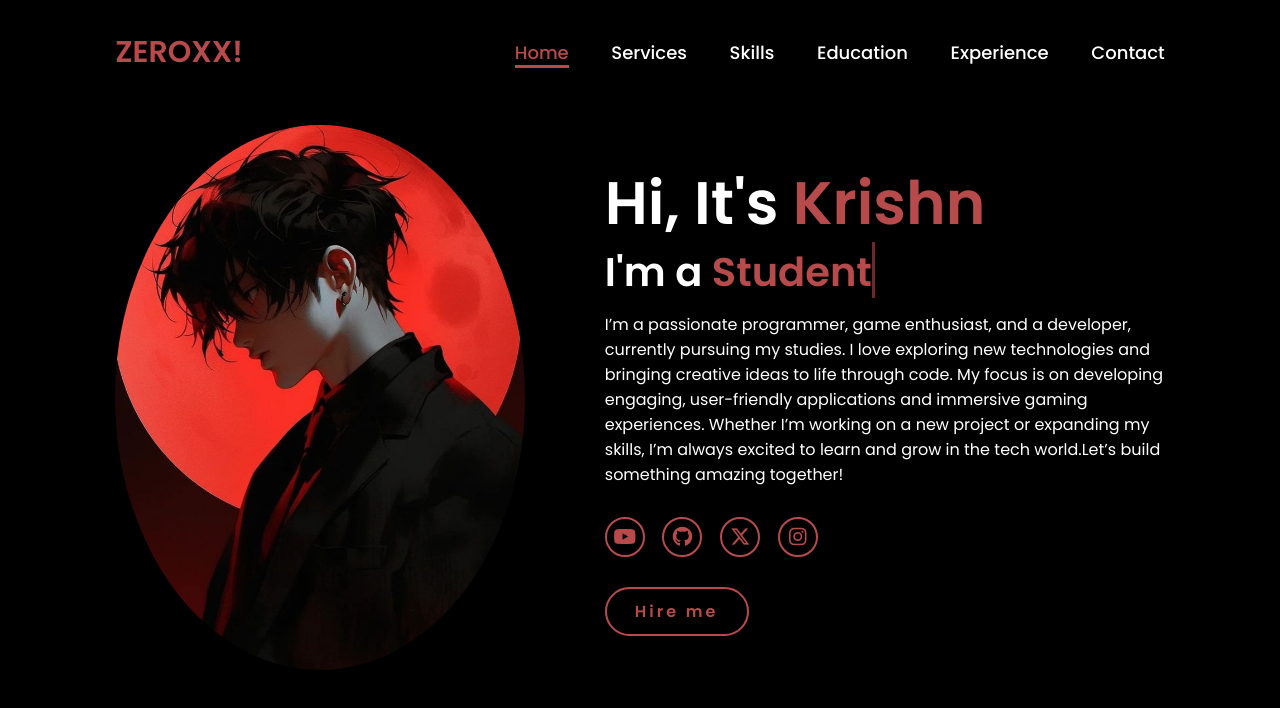
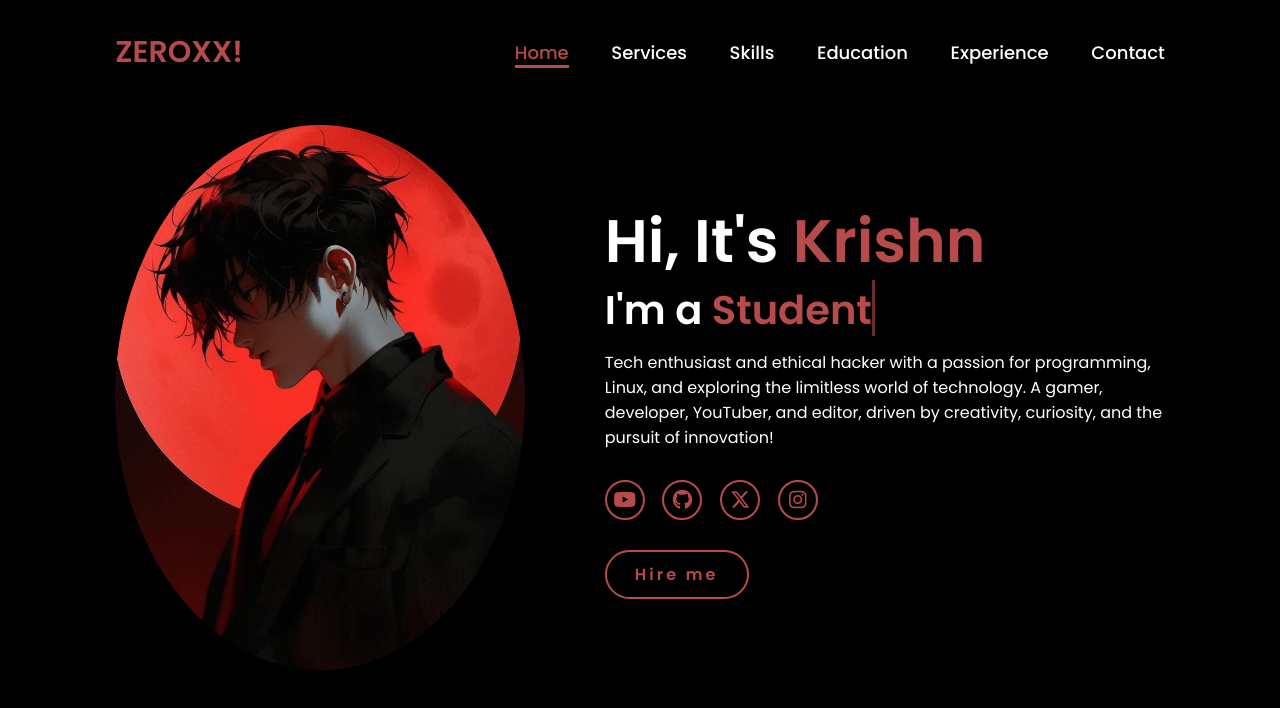
Before and after one commit to zeroxx1-droid/adkxz, a plain HTML site: page index.html in a window 1280 px wide. Drawn offline with Linux system fonts and the light colour scheme.

Commit message:
Update index.html

```diff
--- a/index.html
+++ b/index.html
@@ -28,7 +28,7 @@
         <div class="home-content">
             <h1>Hi, It's <span>Krishn</span></h1>
             <h3 class="typing-text">I'm a <span></span></h3>
-            <p>I’m a passionate programmer, game enthusiast, and a developer, currently pursuing my studies. I love exploring new technologies and bringing creative ideas to life through code. My focus is on developing engaging, user-friendly applications and immersive gaming experiences. Whether I’m working on a new project or expanding my skills, I’m always excited to learn and grow in the tech world.Let’s build something amazing together!</p>
+            <p>Tech enthusiast and ethical hacker with a passion for programming, Linux, and exploring the limitless world of technology. A gamer, developer, YouTuber, and editor, driven by creativity, curiosity, and the pursuit of innovation!</p>
             <div class="social-icons">
                 <a href="https://youtube.com/@calldialgaming?si=wj0H-3FrVVIL7KPH "><i class="fa-brands fa-youtube"></i></a>
                 <a href="#"><i class="fa-brands fa-github"></i></a>
```
